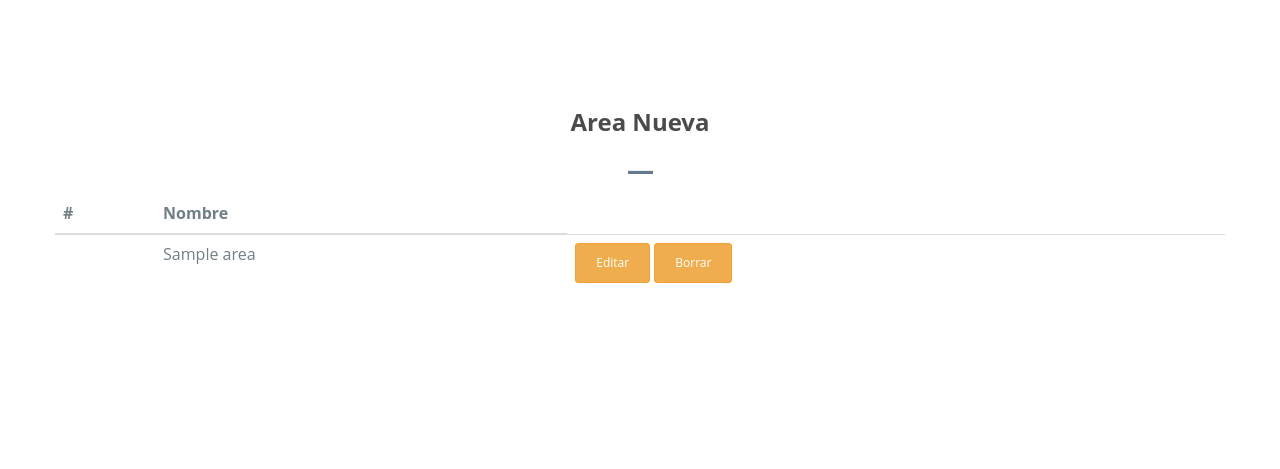
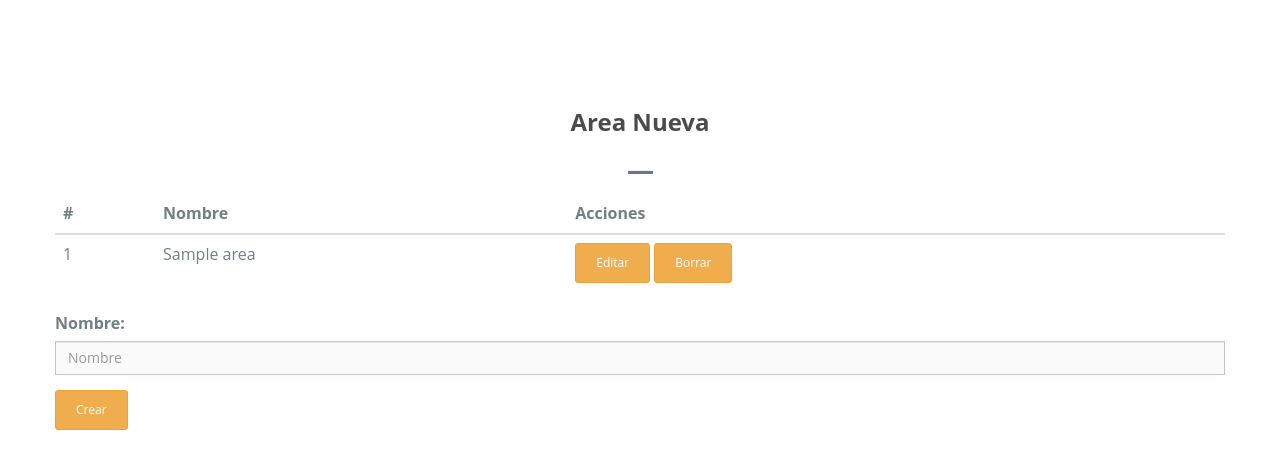
Before and after one commit to Odra99/CreaticaUnlimited, a PHP site: page /crearArea.php?accion=Crear in a window 1280 px wide. Shown: the part 121-590 px from the top of the page. Run offline with PHP 8.4, Linux system fonts and the light colour scheme; the visitor is signed in with stand-in values (Sample User, id 1); tables that the repository leaves empty or names only in its code hold one stand-in row (values such as "Sample post"); data that the repository does not hold is empty; some libraries are stand-ins or nearby versions.

Commit message:
funcionalidades

```diff
--- a/Backend/editarHorario.php
+++ b/Backend/editarHorario.php
@@ -1,7 +1,7 @@
 <?php
 session_start();
 if(!$_SESSION['user']){
-  header("location: index.php");
+  header("location: ../index.php");
 }else{
 
   define('USER', 'root');
--- a/Backend/guardarHorario.php
+++ b/Backend/guardarHorario.php
@@ -1,7 +1,7 @@
 <?php
 session_start();
 if(!$_SESSION['user']){
-  header("location: index.php");
+  header("location: ../index.php");
 }else{
 
   define('USER', 'root');
--- a/Backend/guardarPerfil.php
+++ b/Backend/guardarPerfil.php
@@ -1,7 +1,7 @@
 <?php
 session_start();
 if(!$_SESSION['user']){
-  header("location: index.php");
+  header("location: ../index.php");
 }else{
 
   define('USER', 'root');
--- a/Backend/modificarCurso.php
+++ b/Backend/modificarCurso.php
@@ -1,7 +1,7 @@
 <?php
 session_start();
 if(!$_SESSION['user']){
-  header("location: index.php");
+  header("location: ../index.php");
 }else{
 
   define('USER', 'root');
--- a/crearArea.php
+++ b/crearArea.php
@@ -9,10 +9,12 @@ if(!$_SESSION['user']){
   define('DATABASE', 'CreaticaUnlimited');
   try {
       $connection = new PDO("mysql:host=".HOST.";dbname=".DATABASE, USER, PASSWORD);
+
   } catch (PDOException $e) {
       exit("Error: " . $e->getMessage());
   }
   $sql ="SELECT * FROM AREA;";
+  $cont = 1;
   $resultado = $connection->query($sql);
 }
 
@@ -47,26 +49,24 @@ if(!$_SESSION['user']){
           <h3 style="color: red;"> <?php echo isset($_GET['error']) ? $_GET['error'] : ''; ?> </h3>
           <hr class="bottom-line">
         </div>
-        <table class="table">
+    <table class="table">
    <thead class="thead-light">
      <tr>
        <th scope="col">#</th>
        <th scope="col">Nombre</th>
+        <th scope="col">Acciones</th>
      </tr>
    </thead>
    <tbody>
      <?php foreach ($resultado as $fila): ?>
-       <form action="Backend/editarHorario.php" method="post">
+       <form action="Backend/administrarArea.php" method="post">
         <tr>
           <td><?php echo $cont; $cont++; ?></td>
           <td><?php echo $fila['nombre'] ?></td>
           <td>
-            <input type="hidden" name="nombreMaestro" value="<?php echo $fila['nombreMaestro'] ?>">
-<input type="hidden" name="nombre" value="<?php echo $fila['nombre'] ?>">
-              <input type="hidden" name="estado" value="<?php echo $fila['estado'] ?>">
-              <input type="hidden" name="codigo" value="<?php echo $fila['codigoHorario'] ?>">
-              <input type="submit" name="editar" value="Editar" class="btn btn-sm btn-warning">
-              <input type="submit" value="Borrar" name="borrar" class="btn btn-sm btn-warning">
+              <input type="hidden" name="nombre" value="<?php echo $fila['nombre'] ?>"/>
+              <input type="submit" name="Editar" value="Editar" class="btn btn-sm btn-warning"/>
+              <input type="submit" value="Borrar" name="Borrar" class="btn btn-sm btn-warning"/>
 
           </td>
 
@@ -76,6 +76,15 @@ if(!$_SESSION['user']){
 
    </tbody>
  </table>
+ <form action="Backend/administrarArea.php" method="post">
+   <div class="form-group">
+       <label>Nombre:</label></br>
+     <input type="text" name="nombre" class="form-control form" value="<?php echo isset($_GET['nombre']) ? $_GET['nombre'] : ''; ?>"  minlength="5" placeholder="Nombre" required oninvalid="setCustomValidity('Por favor escriba un nombre con mas de 5 caracteres')"
+            oninput="setCustomValidity('')" />
+  <input type="hidden" name="nombreAntiguo" value="<?php echo isset($_GET['nombre']) ? $_GET['nombre'] : ''; ?>"/>
+       <input type="submit" name="<?php echo $_GET['accion']  ?>" value="<?php echo $_GET['accion']  ?>" class="btn btn-sm btn-warning"/>
+   </div>
+ </form>
 
       </div>
     </div>
--- a/navAdministrador.html
+++ b/navAdministrador.html
@@ -11,7 +11,7 @@
     <div class="collapse navbar-collapse" id="myNavbar">
       <ul class="nav navbar-nav navbar-right">
         <li><a href="crearCurso.php">Crear un Curso</a></li>
-        <li><a href="crearArea.php"> Crear un Area</a> </li>
+        <li><a href="crearArea.php?accion=Crear"> Crear un Area</a> </li>
         <li><a href="horario.php">Agregar Curso (horario)</a></li>
         <li><a href="modificarCurso.php">Modificar Curso</a></li>
         <li><a href="modificarHorario.php">Modificar Horario</a></li>
```
Also changed, not shown: Backend/administrarArea.php (added, +57 -0 lines).
